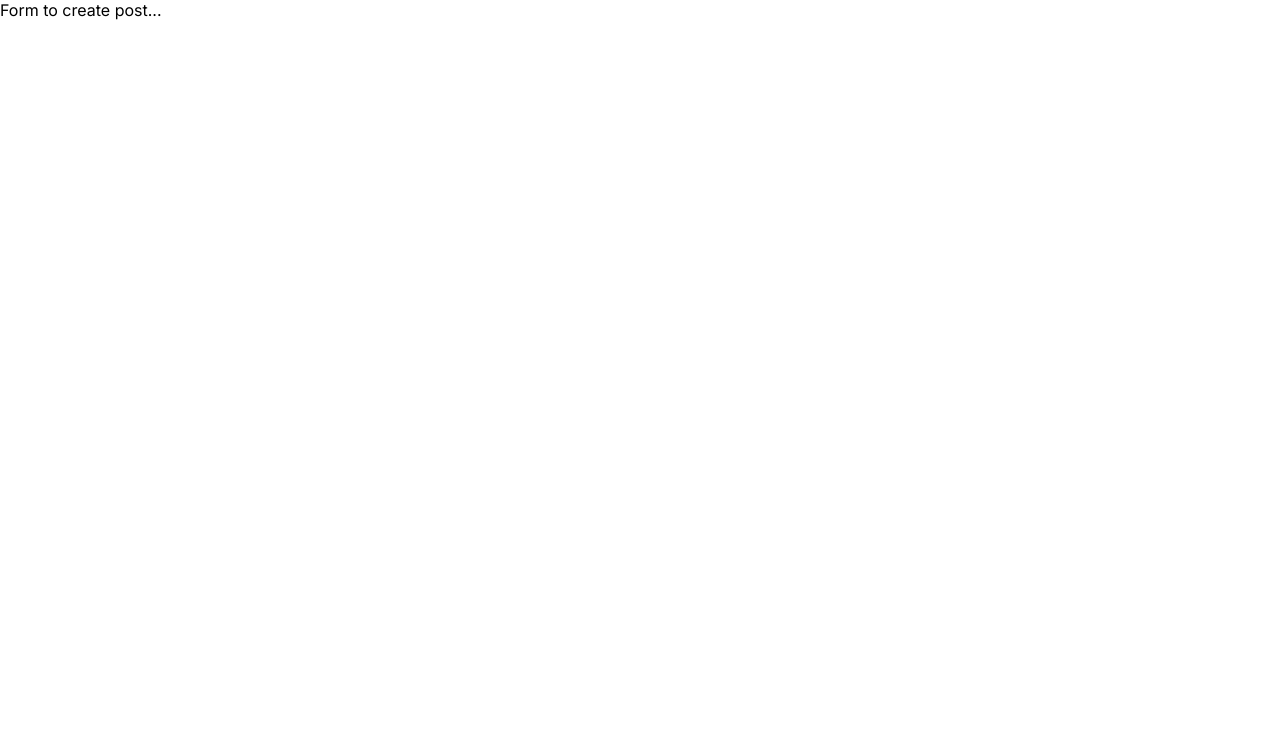
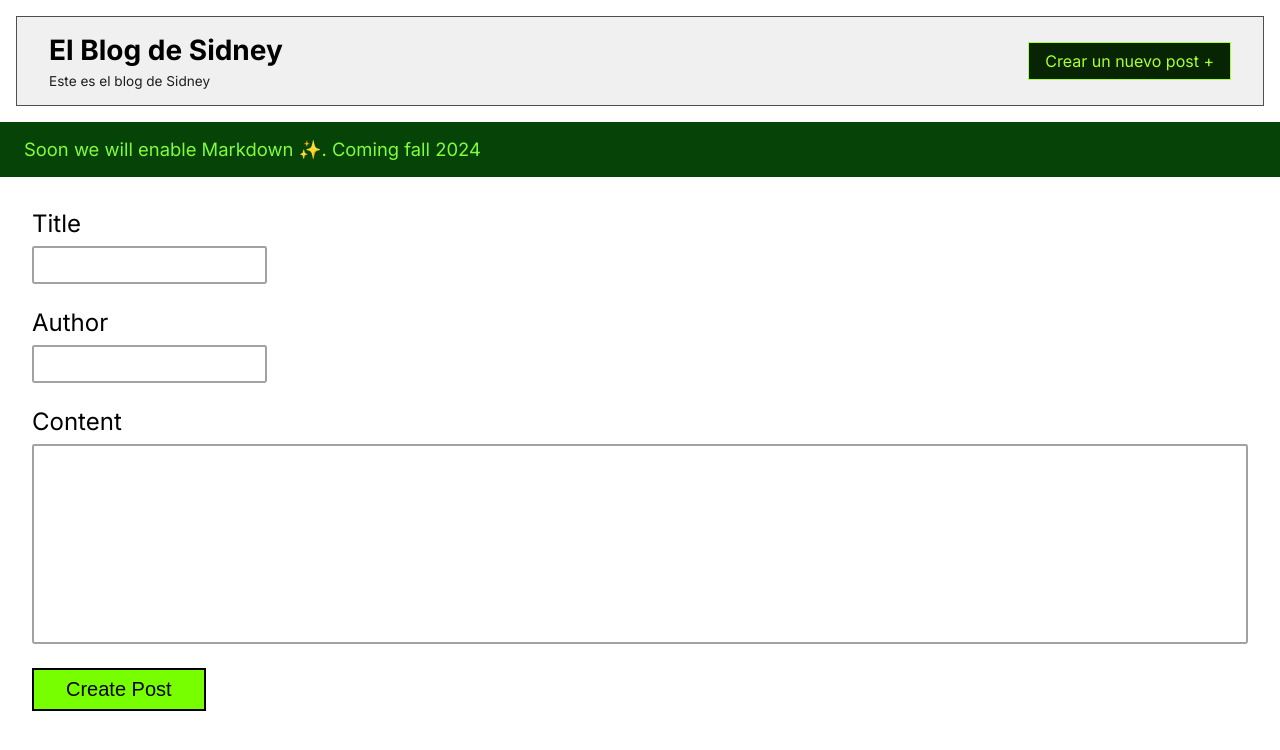
Before and after one commit to sxdny/learning-react-vim, a React (Vite) app in the folder 00-react-blog/: page /create-post in a window 1280 px wide. Shown: the top 750 px of the page. Built offline with nearby package versions, Linux system fonts and the light colour scheme.

Commit message:
feat: new create-post form

```diff
--- a/00-react-blog/src/App.jsx
+++ b/00-react-blog/src/App.jsx
@@ -1,20 +1,11 @@
 import './App.css'
 import Posts from './components/Posts';
+import Nav from './components/Nav';
 
 export default function App() {
   return (
     <>
-      <nav>
-        <header>
-          <h1>El Blog de Sidney</h1>
-          <p>Este es el blog de Sidney</p>
-        </header>
-        <ul>
-          <li>
-            <a href="/create-post">Crear un nuevo post +</a>
-          </li>
-        </ul>
-      </nav>
+      <Nav />
       <Posts />
     </>
   )
--- a/00-react-blog/src/components/CreatePosts.jsx
+++ b/00-react-blog/src/components/CreatePosts.jsx
@@ -1,7 +1,106 @@
+import { useRef, useState} from 'react';
+
+import Nav from "./Nav"
+import './css/CreatePosts.css'
+
 export default function CreatePost() {
+
+  let posts = [];
+
+  if (localStorage.getItem('posts')) {
+    posts = localStorage.getItem('posts')
+  } else {
+    localStorage.setItem('posts', posts)
+  }
+
+  const title = useRef();
+  const author = useRef();
+  const content = useRef();
+
+  // mostrar errores
+  const [titleError, setTitleError] = useState('');
+  const [authorError, setAuthorError] = useState('');
+  const [contentError, setContentError] = useState('');
+
+
+  // validate the input of the user
+  function handleSubmit(e) {
+    e.preventDefault();
+
+    if(validateInputs(title, author, content)) {
+      // creamos el nuevo post con el contenido de los inputs
+
+      // obtenemos los posts del localStorage
+      let post = {
+        'title' : title,
+        'author' : author,
+        'content' : content
+      }
+
+      if(posts.push(post)) {
+        alert("¡Post creado correctamente!")
+      } else {
+        alert("Ha habido un error...")
+      }
+
+    } else {
+      alert("Hay un error en el formulario...")
+    }
+  }
+
+  function validateInputs(title, author, content) {
+
+    let isAllOk = true;
+
+    // si está vacio...
+    if (!title.current.value.trim()) {
+      setTitleError('Debes introducir un título...')
+      isAllOk = false;
+    } else {
+      setTitleError('')
+    }
+
+    if (!author.current.value.trim()) {
+      setAuthorError('Debes introducir un autor al post...')
+      isAllOk = false;
+    } else {
+      setAuthorError('')
+    }
+
+    if (!content.current.value.trim()) {
+      setContentError('El contenido del post no puede estar vacio...')
+      isAllOk = false;
+    } else {
+      setContentError('')
+    }
+
+    return isAllOk;
+
+  }
+
   return (
     <>
-      <p>Form to create post...</p>
+      <Nav />
+      <p className="ok-message">Soon we will enable Markdown ✨. Coming fall 2024</p>
+      <form action="">
+        <div>
+            <label htmlFor="">Title</label>
+            <input ref={title} maxLength={50} type="text" name="title" id="title" />
+            <p className='errMessage'>{titleError}</p>
+        </div>
+        <div>
+            <label htmlFor="">Author</label>
+            <input ref={author} maxLength={40} type="text" name="author" id="author" />
+            <p className='errMessage'>{authorError}</p>
+        </div>
+        <div>
+            <label htmlFor="">Content</label>
+            <textarea ref={content} maxLength={4500} rows="10" name="content" id="content"></textarea>
+            <p className='errMessage'>{contentError}</p>
+        </div>
+
+        <button onClick={ (e) => handleSubmit(e) } type="submit">Create Post</button>
+      </form>
     </>
   )
 }
--- /dev/null
+++ b/00-react-blog/src/components/Nav.jsx
@@ -0,0 +1,15 @@
+export default function Nav() {
+  return (
+    <nav>
+        <header>
+          <h1>El Blog de Sidney</h1>
+          <p>Este es el blog de Sidney</p>
+        </header>
+        <ul>
+          <li>
+            <a href="/create-post">Crear un nuevo post +</a>
+          </li>
+        </ul>
+      </nav>
+  )
+}
--- a/00-react-blog/src/components/Posts.jsx
+++ b/00-react-blog/src/components/Posts.jsx
@@ -2,25 +2,18 @@ import './css/Posts.css'
 
 export default function Posts() {
 
-  const posts = [
-    {
-      'id' : 1,
-      'name' : 'The best post!'
-    },
-    {
-      'id' : 2,
-      'name' : 'Not the best post :('
-    }
-  ]
+  let posts = localStorage.getItem('posts');
+
+  if (posts.length != 0) {
+    posts = localStorage.getItem('posts')
+  } else {
+    localStorage.setItem('posts', [])
+  }
 
   return (
     <main>
       <h1>List of posts</h1>
-      {
-        posts.map((post) => {
-          return <p key={post.id}> {post.name} </p>
-        })
-      }
+
     </main>
   );
 }
--- /dev/null
+++ b/00-react-blog/src/components/css/CreatePosts.css
@@ -0,0 +1,57 @@
+form {
+  display: flex;
+  flex-direction: column;
+  margin: 2rem;
+  gap: 1rem;
+}
+
+form div {
+  display: flex;
+  flex-direction: column;
+  gap: 0.5rem;
+}
+
+form div label {
+  font-size: 1.5rem;
+  font-weight: 400;
+}
+
+form div input {
+  padding: 0.5rem 0.75rem;
+  font-size: 1rem;
+  border: 2px solid rgb(162, 162, 162);
+  border-radius: 0.15rem;
+  margin-right: auto;
+}
+
+form div input:focus {
+  border: 2px solid rgb(162, 162, 162);
+}
+
+.ok-message {
+  background-color: rgb(6, 67, 6);
+  color: rgb(130, 251, 60);
+  padding: 1rem 1.5rem;
+  font-size: 1.15rem;
+}
+
+form div textarea {
+  padding: 0.5rem 0.75rem;
+  font-size: 1rem;
+  border: 2px solid rgb(162, 162, 162);
+  border-radius: 0.15rem;
+  resize: none;
+}
+
+form > button {
+  background-color: rgb(119, 255, 0);
+  padding: 0.5rem 2rem;
+  font-size: 1.25rem;
+  border: 2px solid black;
+  margin-right: auto;
+}
+
+.errMessage {
+  color: rgb(225, 8, 4);
+
+}
```
